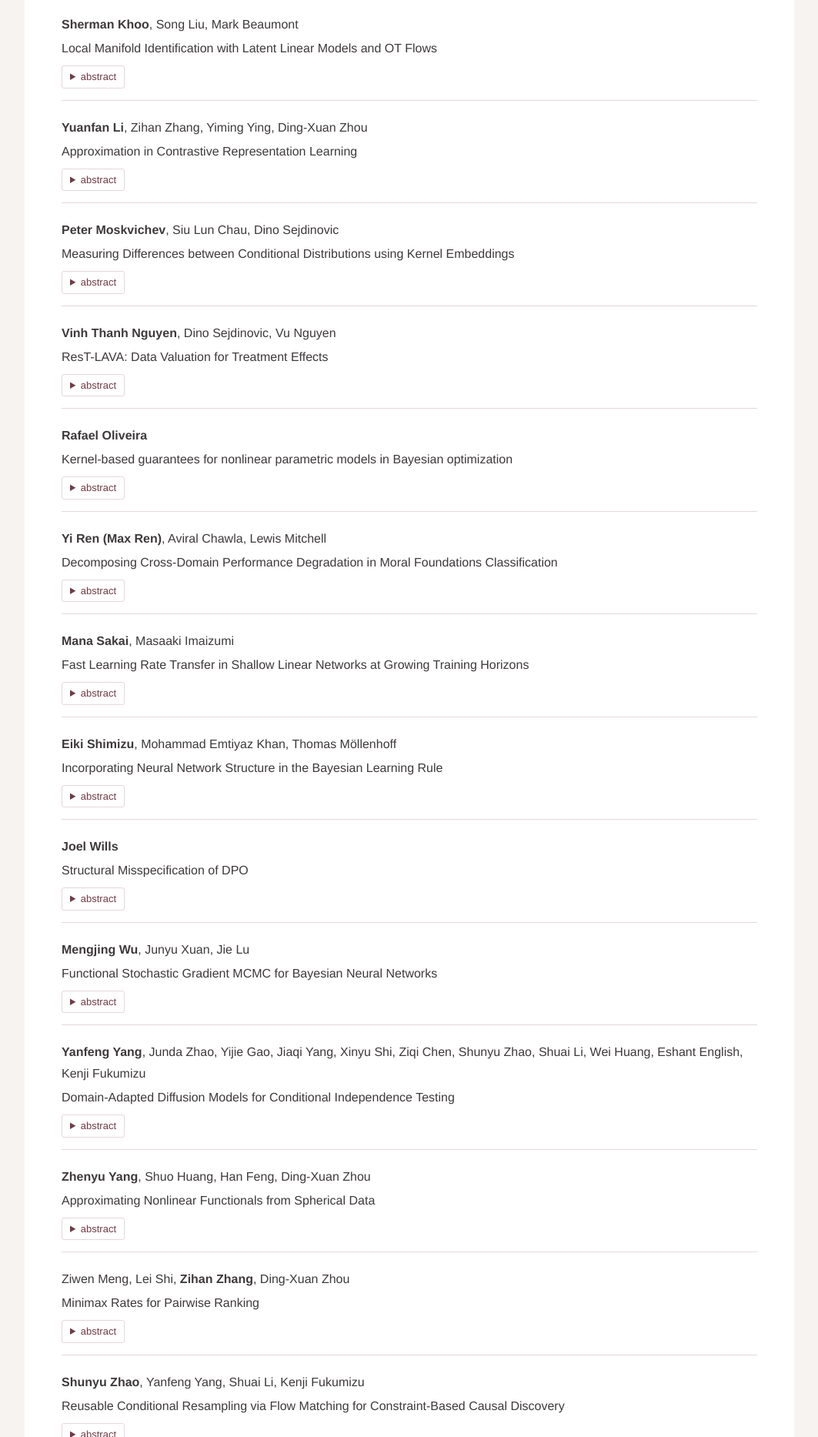
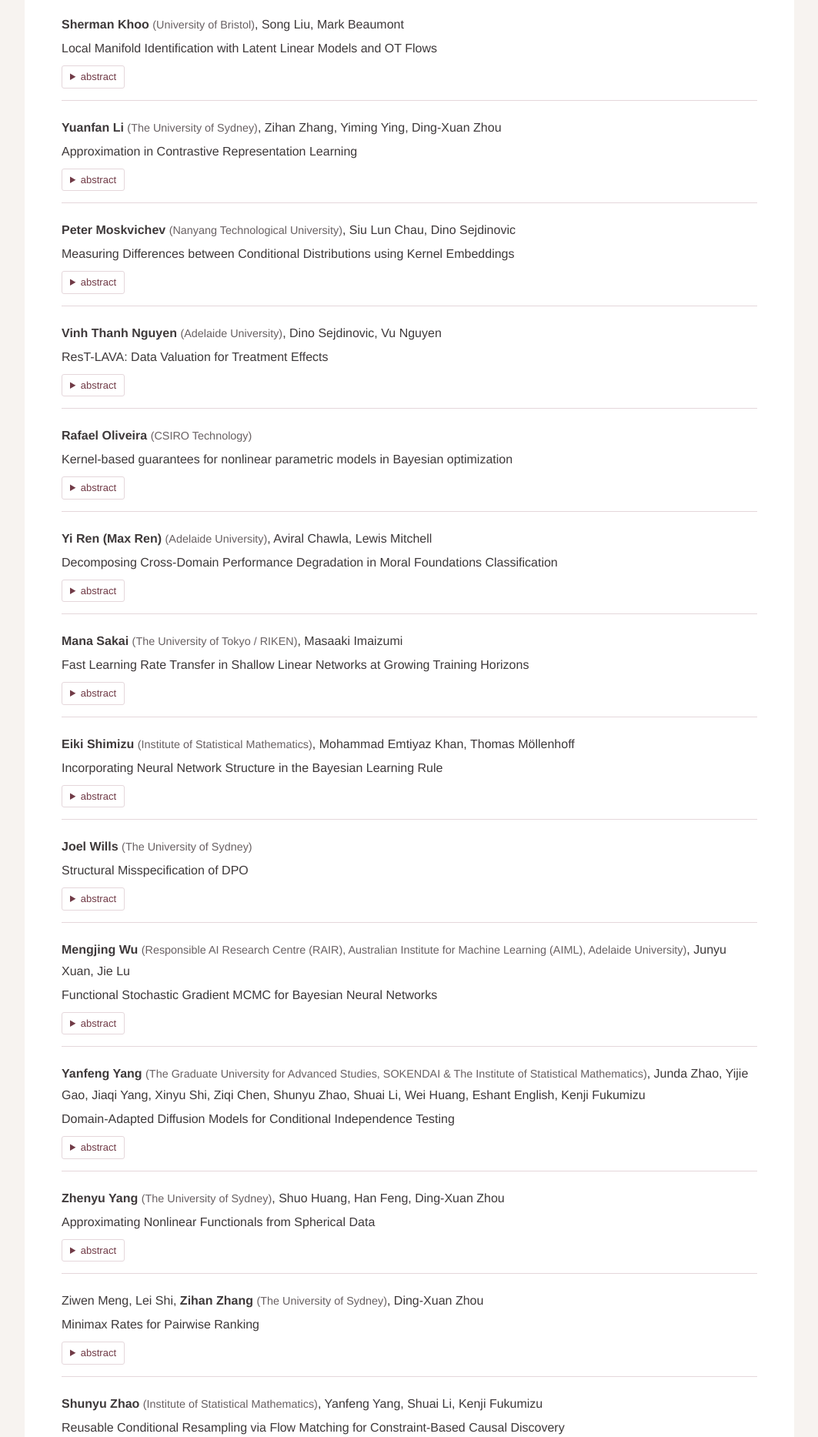
Before and after one commit to kips-lab/fimi-downunder, a plain HTML site: page docs/posters.html in a window 1280 px wide. Shown: the part 933-2800 px from the top of the page at 77% size, without its empty margins (108-1171 px from the left). Drawn offline with Linux system fonts and the light colour scheme.

Commit message:
Show presenter affiliations on the posters review page

```diff
--- a/docs/posters.html
+++ b/docs/posters.html
@@ -30,6 +30,7 @@
       .poster-entry:first-child { border-top: 1px solid var(--line); }
       .poster-authors { font-weight: 400; }
       .poster-authors strong { font-weight: 700; }
+      .poster-affiliation { color: var(--muted); font-size: .9em; }
       .poster-entry .talk-panel { margin-top: 10px; max-width: 76ch; }
       .programme-abstract summary:focus-visible { outline: 2px solid var(--wine); outline-offset: 3px; }
       @media (max-width: 640px) {
@@ -59,7 +60,7 @@
         <h2 class="programme-page-title">Posters</h2>
         <ul class="poster-list" role="list">
           <li class="poster-entry" id="poster-1">
-            <div class="poster-authors"><strong>Yihe Chen</strong>, Aoqi Zuo, Erdun Gao, Mingming Gong, Dino Sejdinovic</div>
+            <div class="poster-authors"><strong>Yihe Chen</strong> <span class="poster-affiliation">(Adelaide University)</span>, Aoqi Zuo, Erdun Gao, Mingming Gong, Dino Sejdinovic</div>
             <span class="programme-talk">Fair Causal Experimental Design under Welfare Constraints</span>
             <details class="programme-abstract">
               <summary aria-label="Abstract: Fair Causal Experimental Design under Welfare Constraints">abstract</summary>
@@ -67,7 +68,7 @@
             </details>
           </li>
           <li class="poster-entry" id="poster-15">
-            <div class="poster-authors"><strong>Ziyan Chen</strong>, Zhongzhu Zhou, Ding-Xuan Zhou</div>
+            <div class="poster-authors"><strong>Ziyan Chen</strong> <span class="poster-affiliation">(The University of Sydney)</span>, Zhongzhu Zhou, Ding-Xuan Zhou</div>
             <span class="programme-talk">Compute Allocation in Bilinear Contrastive Representation Learning via Scaling Laws</span>
             <details class="programme-abstract">
               <summary aria-label="Abstract: Compute Allocation in Bilinear Contrastive Representation Learning via Scaling Laws">abstract</summary>
@@ -75,7 +76,7 @@
             </details>
           </li>
           <li class="poster-entry" id="poster-4">
-            <div class="poster-authors"><strong>Gia Bao Hoang</strong></div>
+            <div class="poster-authors"><strong>Gia Bao Hoang</strong> <span class="poster-affiliation">(Adelaide University)</span></div>
             <span class="programme-talk">Bayesian Nonparametric Inference of Latent Participant Types from Premise Structure</span>
             <details class="programme-abstract">
               <summary aria-label="Abstract: Bayesian Nonparametric Inference of Latent Participant Types from Premise Structure">abstract</summary>
@@ -85,7 +86,7 @@
             </details>
           </li>
           <li class="poster-entry" id="poster-19">
-            <div class="poster-authors"><strong>Sherman Khoo</strong>, Song Liu, Mark Beaumont</div>
+            <div class="poster-authors"><strong>Sherman Khoo</strong> <span class="poster-affiliation">(University of Bristol)</span>, Song Liu, Mark Beaumont</div>
             <span class="programme-talk">Learning Coherent Bayesian Updates</span>
             <details class="programme-abstract">
               <summary aria-label="Abstract: Learning Coherent Bayesian Updates">abstract</summary>
@@ -95,7 +96,7 @@
             </details>
           </li>
           <li class="poster-entry" id="poster-14">
-            <div class="poster-authors"><strong>Sherman Khoo</strong>, Song Liu, Mark Beaumont</div>
+            <div class="poster-authors"><strong>Sherman Khoo</strong> <span class="poster-affiliation">(University of Bristol)</span>, Song Liu, Mark Beaumont</div>
             <span class="programme-talk">Local Manifold Identification with Latent Linear Models and OT Flows</span>
             <details class="programme-abstract">
               <summary aria-label="Abstract: Local Manifold Identification with Latent Linear Models and OT Flows">abstract</summary>
@@ -103,7 +104,7 @@
             </details>
           </li>
           <li class="poster-entry" id="poster-16">
-            <div class="poster-authors"><strong>Yuanfan Li</strong>, Zihan Zhang, Yiming Ying, Ding-Xuan Zhou</div>
+            <div class="poster-authors"><strong>Yuanfan Li</strong> <span class="poster-affiliation">(The University of Sydney)</span>, Zihan Zhang, Yiming Ying, Ding-Xuan Zhou</div>
             <span class="programme-talk">Approximation in Contrastive Representation Learning</span>
             <details class="programme-abstract">
               <summary aria-label="Abstract: Approximation in Contrastive Representation Learning">abstract</summary>
@@ -111,7 +112,7 @@
             </details>
           </li>
           <li class="poster-entry" id="poster-7">
-            <div class="poster-authors"><strong>Peter Moskvichev</strong>, Siu Lun Chau, Dino Sejdinovic</div>
+            <div class="poster-authors"><strong>Peter Moskvichev</strong> <span class="poster-affiliation">(Nanyang Technological University)</span>, Siu Lun Chau, Dino Sejdinovic</div>
             <span class="programme-talk">Measuring Differences between Conditional Distributions using Kernel Embeddings</span>
             <details class="programme-abstract">
               <summary aria-label="Abstract: Measuring Differences between Conditional Distributions using Kernel Embeddings">abstract</summary>
@@ -119,7 +120,7 @@
             </details>
           </li>
           <li class="poster-entry" id="poster-2">
-            <div class="poster-authors"><strong>Vinh Thanh Nguyen</strong>, Dino Sejdinovic, Vu Nguyen</div>
+            <div class="poster-authors"><strong>Vinh Thanh Nguyen</strong> <span class="poster-affiliation">(Adelaide University)</span>, Dino Sejdinovic, Vu Nguyen</div>
             <span class="programme-talk">ResT-LAVA: Data Valuation for Treatment Effects</span>
             <details class="programme-abstract">
               <summary aria-label="Abstract: ResT-LAVA: Data Valuation for Treatment Effects">abstract</summary>
@@ -127,7 +128,7 @@
             </details>
           </li>
           <li class="poster-entry" id="poster-5">
-            <div class="poster-authors"><strong>Rafael Oliveira</strong></div>
+            <div class="poster-authors"><strong>Rafael Oliveira</strong> <span class="poster-affiliation">(CSIRO Technology)</span></div>
             <span class="programme-talk">Kernel-based guarantees for nonlinear parametric models in Bayesian optimization</span>
             <details class="programme-abstract">
               <summary aria-label="Abstract: Kernel-based guarantees for nonlinear parametric models in Bayesian optimization">abstract</summary>
@@ -135,7 +136,7 @@
             </details>
           </li>
           <li class="poster-entry" id="poster-3">
-            <div class="poster-authors"><strong>Yi Ren (Max Ren)</strong>, Aviral Chawla, Lewis Mitchell</div>
+            <div class="poster-authors"><strong>Yi Ren (Max Ren)</strong> <span class="poster-affiliation">(Adelaide University)</span>, Aviral Chawla, Lewis Mitchell</div>
             <span class="programme-talk">Decomposing Cross-Domain Performance Degradation in Moral Foundations Classification</span>
             <details class="programme-abstract">
               <summary aria-label="Abstract: Decomposing Cross-Domain Performance Degradation in Moral Foundations Classification">abstract</summary>
@@ -143,7 +144,7 @@
             </details>
           </li>
           <li class="poster-entry" id="poster-13">
-            <div class="poster-authors"><strong>Mana Sakai</strong>, Masaaki Imaizumi</div>
+            <div class="poster-authors"><strong>Mana Sakai</strong> <span class="poster-affiliation">(The University of Tokyo / RIKEN)</span>, Masaaki Imaizumi</div>
             <span class="programme-talk">Fast Learning Rate Transfer in Shallow Linear Networks at Growing Training Horizons</span>
             <details class="programme-abstract">
               <summary aria-label="Abstract: Fast Learning Rate Transfer in Shallow Linear Networks at Growing Training Horizons">abstract</summary>
@@ -151,7 +152,7 @@
             </details>
           </li>
           <li class="poster-entry" id="poster-18">
-            <div class="poster-authors"><strong>Eiki Shimizu</strong>, Mohammad Emtiyaz Khan, Thomas Möllenhoff</div>
+            <div class="poster-authors"><strong>Eiki Shimizu</strong> <span class="poster-affiliation">(Institute of Statistical Mathematics)</span>, Mohammad Emtiyaz Khan, Thomas Möllenhoff</div>
             <span class="programme-talk">Incorporating Neural Network Structure in the Bayesian Learning Rule</span>
             <details class="programme-abstract">
               <summary aria-label="Abstract: Incorporating Neural Network Structure in the Bayesian Learning Rule">abstract</summary>
@@ -159,7 +160,7 @@
             </details>
           </li>
           <li class="poster-entry" id="poster-10">
-            <div class="poster-authors"><strong>Joel Wills</strong></div>
+            <div class="poster-authors"><strong>Joel Wills</strong> <span class="poster-affiliation">(The University of Sydney)</span></div>
             <span class="programme-talk">Structural Misspecification of DPO</span>
             <details class="programme-abstract">
               <summary aria-label="Abstract: Structural Misspecification of DPO">abstract</summary>
@@ -167,7 +168,7 @@
             </details>
           </li>
           <li class="poster-entry" id="poster-8">
-            <div class="poster-authors"><strong>Mengjing Wu</strong>, Junyu Xuan, Jie Lu</div>
+            <div class="poster-authors"><strong>Mengjing Wu</strong> <span class="poster-affiliation">(Responsible AI Research Centre (RAIR), Australian Institute for Machine Learning (AIML), Adelaide University)</span>, Junyu Xuan, Jie Lu</div>
             <span class="programme-talk">Functional Stochastic Gradient MCMC for Bayesian Neural Networks</span>
             <details class="programme-abstract">
               <summary aria-label="Abstract: Functional Stochastic Gradient MCMC for Bayesian Neural Networks">abstract</summary>
@@ -175,7 +176,7 @@
             </details>
           </li>
           <li class="poster-entry" id="poster-9">
-            <div class="poster-authors"><strong>Yanfeng Yang</strong>, Junda Zhao, Yijie Gao, Jiaqi Yang, Xinyu Shi, Ziqi Chen, Shunyu Zhao, Shuai Li, Wei Huang, Eshant English, Kenji Fukumizu</div>
+            <div class="poster-authors"><strong>Yanfeng Yang</strong> <span class="poster-affiliation">(The Graduate University for Advanced Studies, SOKENDAI &amp; The Institute of Statistical Mathematics)</span>, Junda Zhao, Yijie Gao, Jiaqi Yang, Xinyu Shi, Ziqi Chen, Shunyu Zhao, Shuai Li, Wei Huang, Eshant English, Kenji Fukumizu</div>
             <span class="programme-talk">Domain-Adapted Diffusion Models for Conditional Independence Testing</span>
             <details class="programme-abstract">
               <summary aria-label="Abstract: Domain-Adapted Diffusion Models for Conditional Independence Testing">abstract</summary>
@@ -183,7 +184,7 @@
             </details>
           </li>
           <li class="poster-entry" id="poster-17">
-            <div class="poster-authors"><strong>Zhenyu Yang</strong>, Shuo Huang, Han Feng, Ding-Xuan Zhou</div>
+            <div class="poster-authors"><strong>Zhenyu Yang</strong> <span class="poster-affiliation">(The University of Sydney)</span>, Shuo Huang, Han Feng, Ding-Xuan Zhou</div>
             <span class="programme-talk">Approximating Nonlinear Functionals from Spherical Data</span>
             <details class="programme-abstract">
               <summary aria-label="Abstract: Approximating Nonlinear Functionals from Spherical Data">abstract</summary>
@@ -192,7 +193,7 @@
             </details>
           </li>
           <li class="poster-entry" id="poster-12">
-            <div class="poster-authors">Ziwen Meng, Lei Shi, <strong>Zihan Zhang</strong>, Ding-Xuan Zhou</div>
+            <div class="poster-authors">Ziwen Meng, Lei Shi, <strong>Zihan Zhang</strong> <span class="poster-affiliation">(The University of Sydney)</span>, Ding-Xuan Zhou</div>
             <span class="programme-talk">Minimax Rates for Pairwise Ranking</span>
             <details class="programme-abstract">
               <summary aria-label="Abstract: Minimax Rates for Pairwise Ranking">abstract</summary>
@@ -200,7 +201,7 @@
             </details>
           </li>
           <li class="poster-entry" id="poster-6">
-            <div class="poster-authors"><strong>Shunyu Zhao</strong>, Yanfeng Yang, Shuai Li, Kenji Fukumizu</div>
+            <div class="poster-authors"><strong>Shunyu Zhao</strong> <span class="poster-affiliation">(Institute of Statistical Mathematics)</span>, Yanfeng Yang, Shuai Li, Kenji Fukumizu</div>
             <span class="programme-talk">Reusable Conditional Resampling via Flow Matching for Constraint-Based Causal Discovery</span>
             <details class="programme-abstract">
               <summary aria-label="Abstract: Reusable Conditional Resampling via Flow Matching for Constraint-Based Causal Discovery">abstract</summary>
@@ -208,7 +209,7 @@
             </details>
           </li>
           <li class="poster-entry" id="poster-11">
-            <div class="poster-authors"><strong>Aoqi Zuo</strong>, Hongwei Wen, Kush R. Varshney, Yiming Ying</div>
+            <div class="poster-authors"><strong>Aoqi Zuo</strong> <span class="poster-affiliation">(The University of Sydney)</span>, Hongwei Wen, Kush R. Varshney, Yiming Ying</div>
             <span class="programme-talk">Counterfactual AUC Fairness: Learning Fair Bipartite Ranking under Intervention</span>
             <details class="programme-abstract">
               <summary aria-label="Abstract: Counterfactual AUC Fairness: Learning Fair Bipartite Ranking under Intervention">abstract</summary>
```
